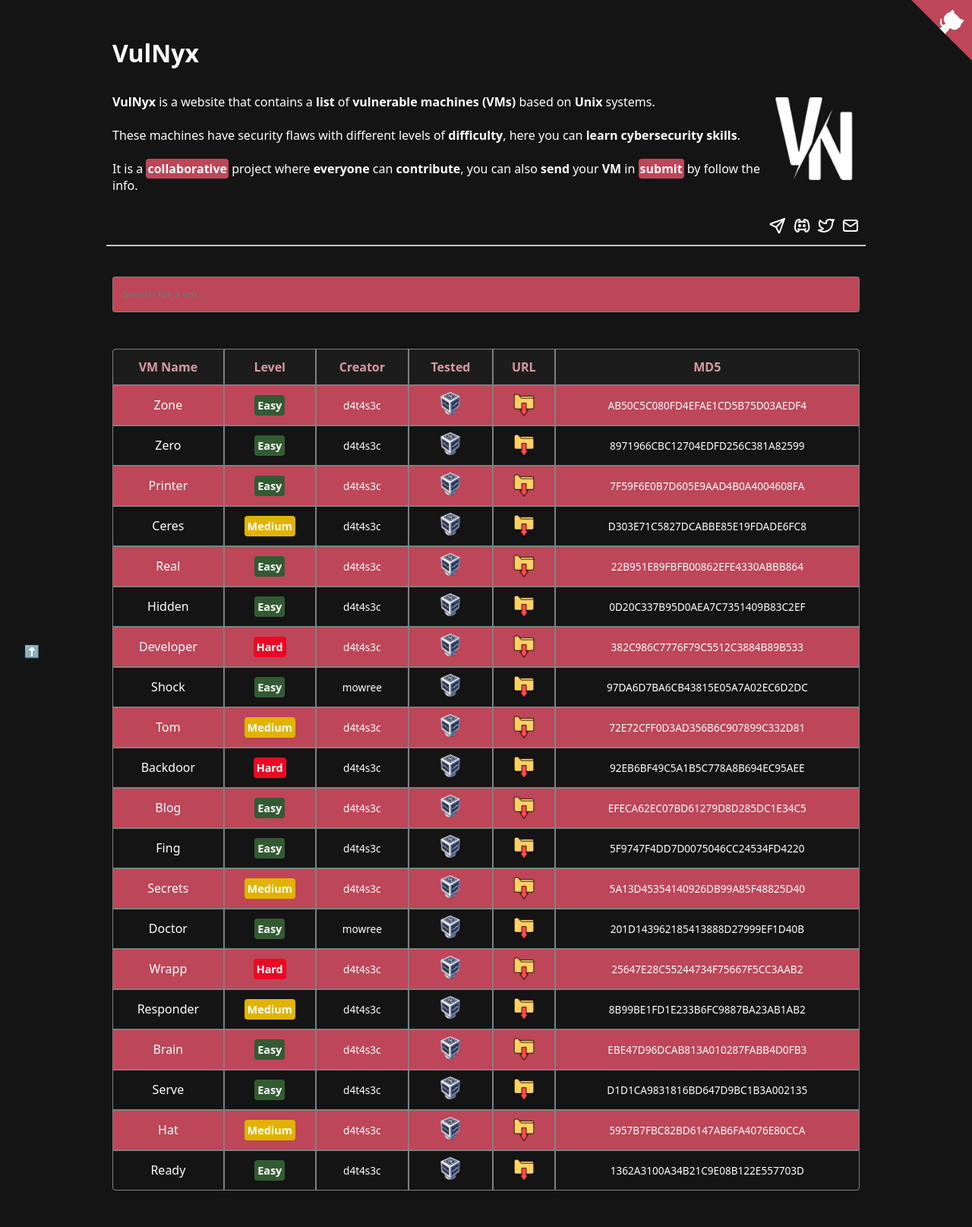
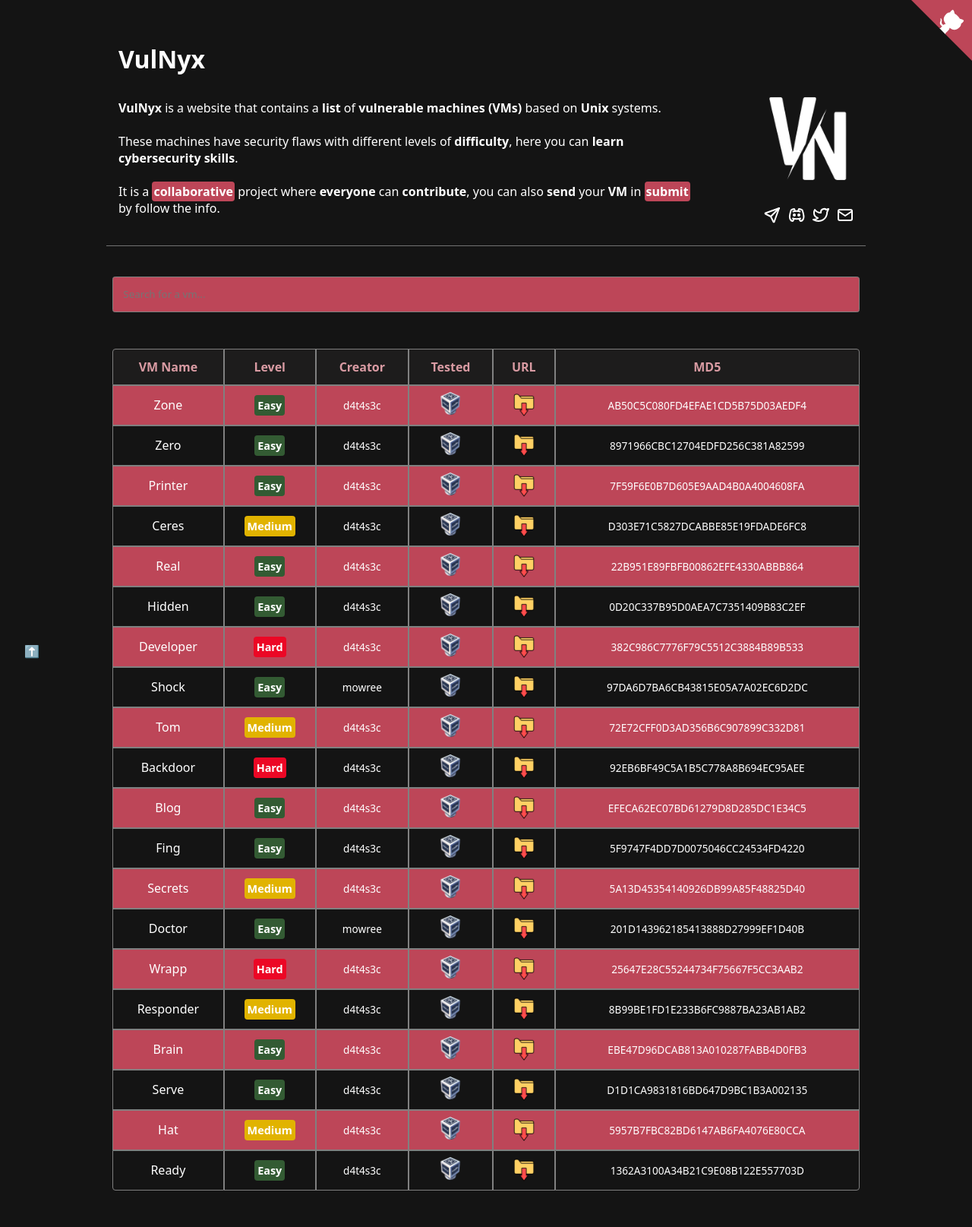
Before and after one commit to VulNyx/vulnyx, a Jekyll site: the page built from index.md, in a window 1280 px wide. Shown: the whole page at 76% size. Built offline with Jekyll 4.4.1, drawn with Linux system fonts in a browser that asks for light colours.

Commit message:
fix: make github-corner always visible and improve html structure

```diff
--- a/_includes/page_title.html
+++ b/_includes/page_title.html
@@ -1,5 +1,5 @@
 <header>
-  <h1>
+  <h1 id="title">
     {% if page.url != '/' %}
     <a href="/">..</a> / {% endif %} {{ include.title }}
   </h1>
--- a/assets/style.scss
+++ b/assets/style.scss
@@ -36,9 +36,9 @@ a:hover {
   color: $hover-color;
 }
 
-header h1 {
-  margin: 1rem 0;
-  padding: 0.5rem;
+#title {
+  padding: 1rem;
+  margin: 0;
 }
 
 h1,
@@ -61,8 +61,14 @@ p + ol li {
   padding: 0.25rem 0;
 }
 
+.container {
+  display: grid;
+  grid-template-columns: 0.8fr 0.2fr;
+  border-bottom: 1px solid #727272;
+}
+
 #vm-state {
-  padding: 0.5rem;
+  padding: 1rem;
 }
 
 #vm-state a {
@@ -270,13 +276,19 @@ td div {
 .media-info {
   width: 100%;
   padding: 0 0.5rem;
+  display: grid;
+  justify-content: end;
+  margin-bottom: 1rem;
+}
+
+.media-links {
   display: flex;
   gap: 0.5rem;
-  justify-content: end;
-  margin-bottom: 0.5rem;
+  align-items: center;
+  justify-content: center;
 }
 
-.media-info a:hover {
+.media-links a:hover {
   scale: 1.2;
 }
 
@@ -290,9 +302,3 @@ td div {
     text-align: justify;
   }
 }
-
-@media not all and #{$layout-break} {
-  .github-corner {
-    display: none;
-  }
-}
--- a/index.md
+++ b/index.md
@@ -3,9 +3,8 @@ layout: page
 title: VulNyx
 ---
 
-![VulNyx website logo](/assets/logo.png){:.logo}
-
-<div id="vm-state">
+<section class="container">
+<article id="vm-state">
 <b>VulNyx</b> is a website that contains a <b>list</b> of <b>vulnerable machines (VMs)</b> based on <b>Unix</b> systems.
 <br>
 <br>
@@ -15,8 +14,10 @@ These machines have security flaws with different levels of <b>difficulty</b>, h
 It is a <a href="https://github.com/vulnyx/vulnyx.github.io/graphs/contributors" target="_blank">collaborative</a> project where <b>everyone</b> can <b>contribute</b>, you can also <b>send</b> your <b>VM</b> in <a href="https://vulnyx.github.io/submit/" target="_blank">submit</a> by follow the info.
 <br>
 <br>
-</div>
-<div class="media-info">
+</article>
+<article class="media-info">
+  <img class="logo" alt="VulNyx website logo" src="/assets/logo.png">
+  <div class="media-links">
   <a title="Submit" href="submit">
     <svg
       xmlns="http://www.w3.org/2000/svg"
@@ -100,8 +101,9 @@ It is a <a href="https://github.com/vulnyx/vulnyx.github.io/graphs/contributors"
       <polyline points="3 7 12 13 21 7" />
     </svg>
   </a>
-</div>
-<hr />
+  </div>
+</article>
 <a href="#" class="bttop">⬆️</a>
+</section>
 
 {% include bin_table.html %}
```
